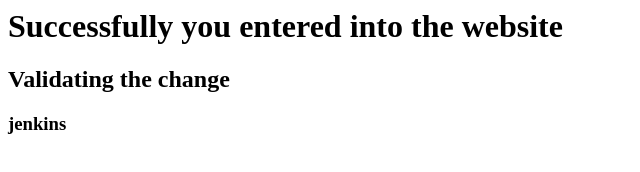
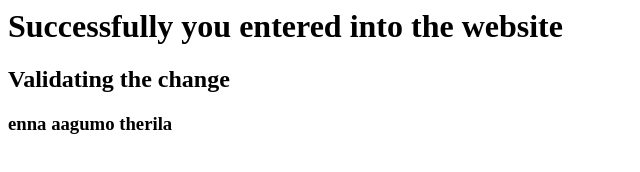
Before and after one commit to anand1192/JenkinsECS, a plain HTML site: page index.html in a window 1280 px wide. Shown: the whole page, without its empty margins (0-640 px from the left). Drawn offline with Linux system fonts and the light colour scheme.

Commit message:
Update index.html

```diff
--- a/index.html
+++ b/index.html
@@ -5,6 +5,6 @@
 	<body>
 		<h1>Successfully you entered into the website</h1>
 		<h2>Validating the change</h2>
-		<h3>jenkins </h3>
+		<h3>enna aagumo therila </h3>
 	</body>
 </html>
```
